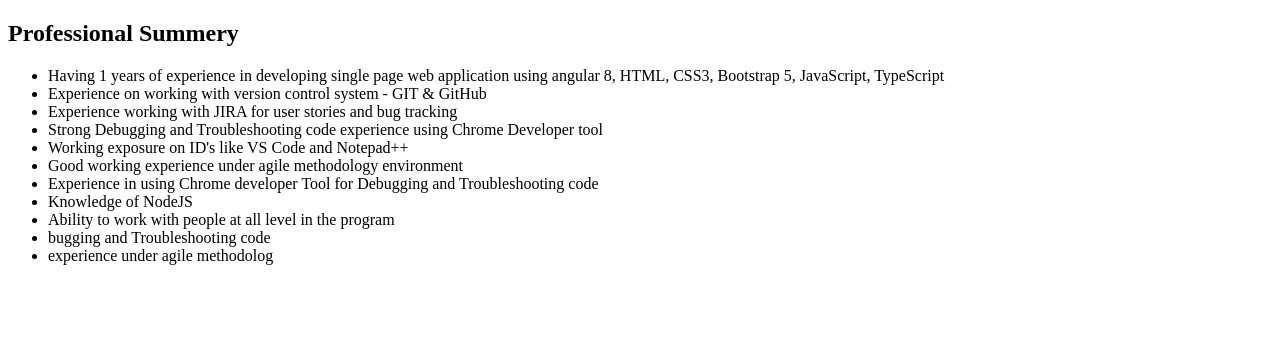
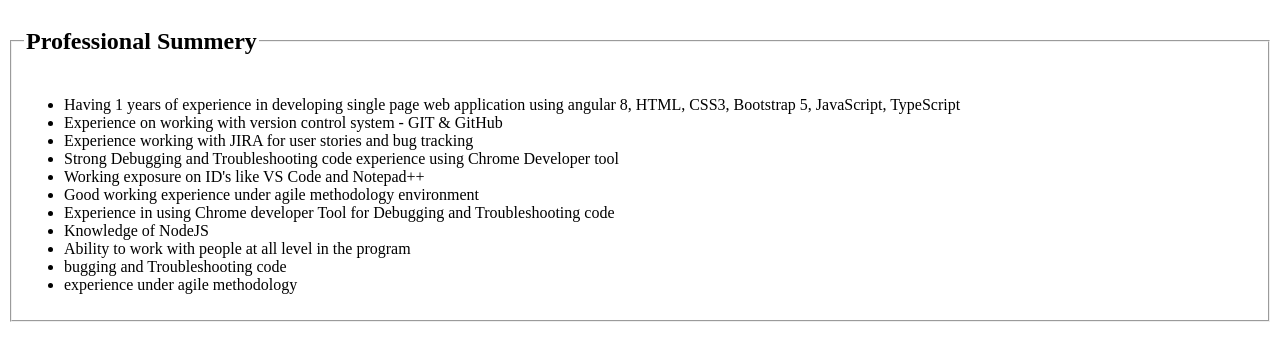
Before and after one commit to dadabhoge7/MyProfile, a plain HTML site: page home.html in a window 1280 px wide. Drawn offline with Linux system fonts and the light colour scheme.

Commit message:
update home page
update home page

```diff
--- a/home.html
+++ b/home.html
@@ -6,7 +6,8 @@
     <title>Home</title>
 </head>
 <body>
-        <h2></h>Professional Summery</h2>
+    <fieldset>
+        <legend><h2></h>Professional Summery</h2></legend>
         <ul >
             <li>Having 1 years of experience in developing single page web application using angular 8, HTML, CSS3, Bootstrap 5, JavaScript, TypeScript</li>
             <li>Experience on working with version control system - GIT & GitHub</li>
@@ -18,8 +19,9 @@
             <li>Knowledge of NodeJS</li>
             <li>Ability to work with people at all level in the program</li>
             <li>bugging and Troubleshooting code </li>
-            <li>experience under agile methodolog</li>
+            <li>experience under agile methodology</li>
 
         </ul>
+    </fieldset>
 </body>
 </html>
```
